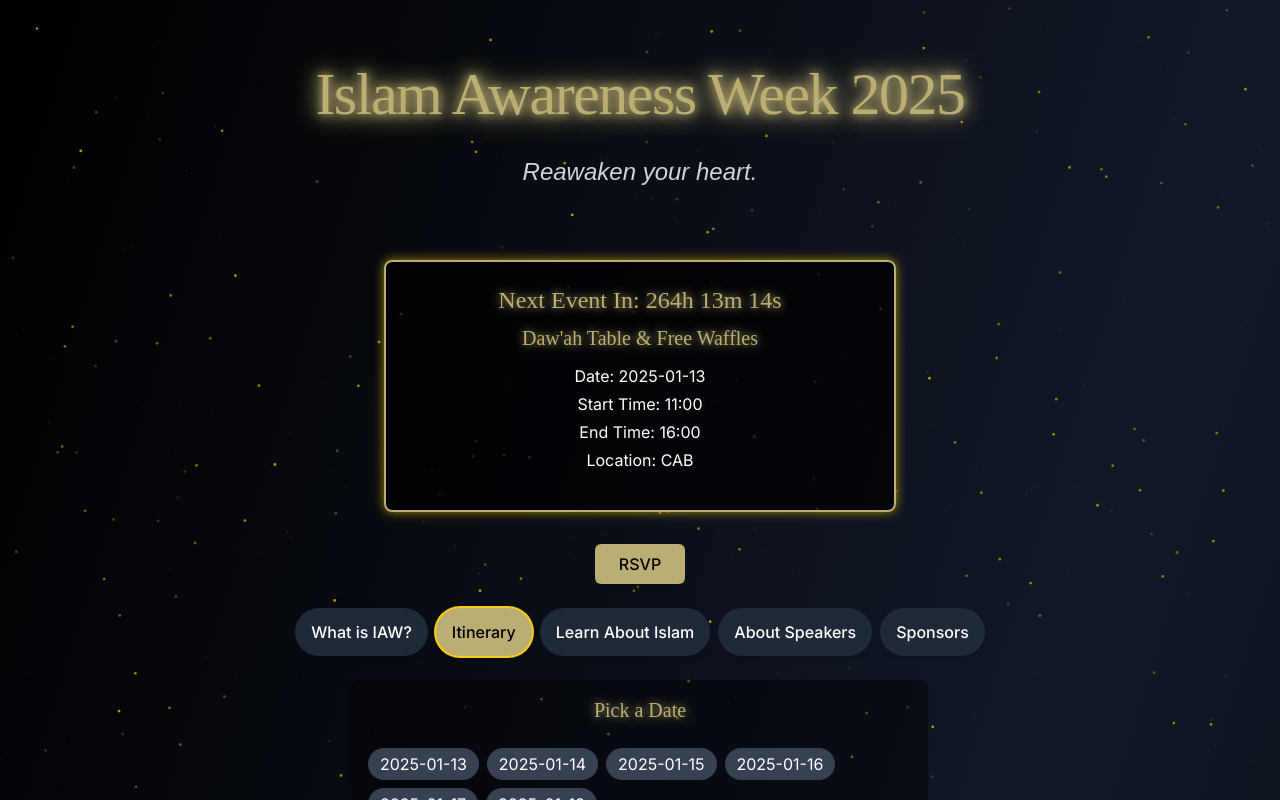
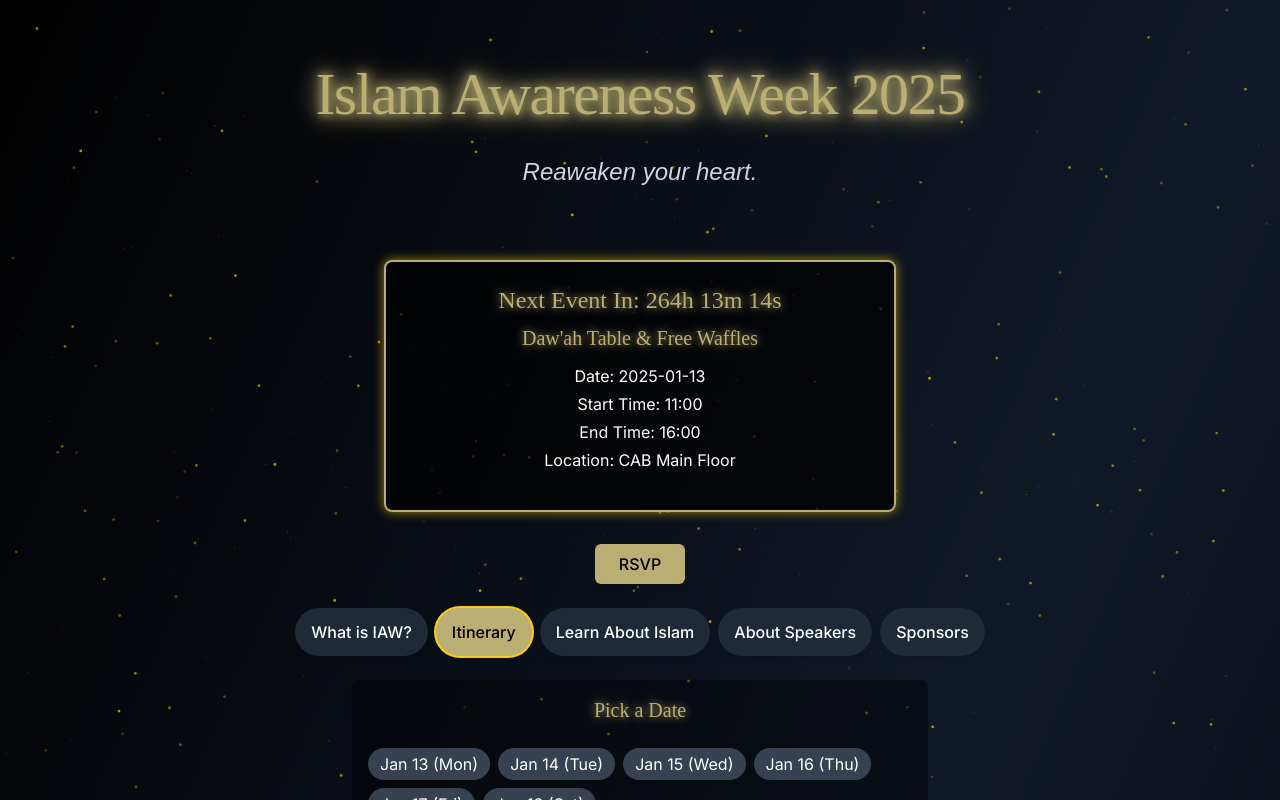
Before and after one commit to Donutboy2003/iaw2025, a Next.js app: page / in a window 1280 px wide. Both pictures are taken after a click on the tab "Itinerary". Shown: the top 800 px of the page. Built offline with nearby package versions, Linux system fonts and the light colour scheme.

Commit message:
Updated date and time format, size of the event boxes and a couple of locations

```diff
--- a/app/components/TabCard.tsx
+++ b/app/components/TabCard.tsx
@@ -38,7 +38,7 @@ const EventFlipCard: React.FC<{ event: Event; rsvpEnabledEventIds: number[] }> =
       className="
         relative
         w-full
-        h-64
+        h-32
         overflow-hidden
         perspective-1000
         bg-gray-800 bg-opacity-30
@@ -82,8 +82,8 @@ const EventFlipCard: React.FC<{ event: Event; rsvpEnabledEventIds: number[] }> =
               {event.startTime} - {event.endTime} | {event.location}
             </p>
           </div>
-          <div className="mt-2 flex justify-between items-center">
-            <button
+          <div className="mt-2 items-center">
+            {/* <button
               onClick={() => setIsFlipped(true)}
               className="
                 px-3 py-1 text-xs sm:text-sm
@@ -96,7 +96,7 @@ const EventFlipCard: React.FC<{ event: Event; rsvpEnabledEventIds: number[] }> =
               "
             >
               Learn More
-            </button>
+            </button> */}
 
             {/* If this event's ID is in rsvpEnabledEventIds, show the RSVP button */}
             {rsvpEnabledEventIds.includes(event.id) && (
--- a/app/page.tsx
+++ b/app/page.tsx
@@ -19,105 +19,140 @@ const events: Event[] = [
   {
     id: 1,
     name: "Daw'ah Table & Free Waffles",
-    date: "2025-01-13",
-    startTime: "11:00",
-    endTime: "16:00",
-    location: "CAB",
+    date: "Jan 13 (Mon)",
+    startTime: "11:00am",
+    endTime: "4:00pm",
+    location: "CAB Main Floor",
     rsvpLink: "https://forms.gle/exampleRSVP1",
   },
   {
     id: 2,
     name: "Lecture by Navaid Aziz",
-    date: "2025-01-13",
-    startTime: "17:00",
-    endTime: "19:00",
+    date: "Jan 13 (Mon)",
+    startTime: "5:00pm",
+    endTime: "7:00pm",
     location: "ECHA L1-190",
     rsvpLink: "https://forms.gle/zJzDen1UDavuArZu5",
   },
   {
     id: 3,
     name: "Daw'ah Table & Hijab Booth",
-    date: "2025-01-14",
-    startTime: "11:00",
-    endTime: "16:00",
-    location: "CAB",
+    date: "Jan 14 (Tue)",
+    startTime: "11:00am",
+    endTime: "4:00pm",
+    location: "CAB Main Floor",
     rsvpLink: "https://forms.gle/exampleRSVP3",
   },
   {
     id: 4,
     name: "Daw'ah Table & Virtual Reality",
-    date: "2025-01-15",
-    startTime: "11:00",
-    endTime: "16:00",
-    location: "TBA",
+    date: "Jan 15 (Wed)",
+    startTime: "11:00am",
+    endTime: "4:00pm",
+    location: "Outside HUB 172",
     rsvpLink: "https://forms.gle/exampleRSVP4",
   },
   {
     id: 5,
     name: "Lecture by Tim Humble",
-    date: "2025-01-15",
-    startTime: "17:00",
-    endTime: "19:00",
+    date: "Jan 15 (Wed)",
+    startTime: "5:00pm",
+    endTime: "7:00pm",
     location: "ECHA L1-190",
     rsvpLink: "https://forms.gle/zJzDen1UDavuArZu5",
   },
   {
     id: 6,
     name: "Daw'ah Table & Hijab Booth",
-    date: "2025-01-16",
-    startTime: "11:00",
-    endTime: "16:00",
+    date: "Jan 16 (Thu)",
+    startTime: "11:00am",
+    endTime: "4:00pm",
     location: "CAB",
     rsvpLink: "https://forms.gle/exampleRSVP6",
   },
   {
     id: 7,
     name: "Lecture by Way of Life SQ",
-    date: "2025-01-16",
-    startTime: "17:00",
-    endTime: "19:00",
+    date: "Jan 16 (Thu)",
+    startTime: "5:00pm",
+    endTime: "7:00pm",
     location: "ECHA L1-490",
     rsvpLink: "https://forms.gle/zJzDen1UDavuArZu5",
   },
   {
     id: 8,
     name: "IAW Dinner with special guest Way of Life SQ",
-    date: "2025-01-17",
-    startTime: "17:00",
-    endTime: "20:00",
+    date: "Jan 17 (Fri)",
+    startTime: "5:00pm",
+    endTime: "8:00pm",
     location: "Telus Atrium",
     rsvpLink: "https://buytickets.at/msauofa/1521527",
   },
   {
     id: 9,
     name: "Brothers session with Way of Life SQ",
-    date: "2025-01-18",
-    startTime: "13:00",
-    endTime: "15:00",
+    date: "Jan 18 (Sat)",
+    startTime: "1:00pm",
+    endTime: "3:00pm",
     location: "ECHA 2-430",
     rsvpLink: "https://forms.gle/zJzDen1UDavuArZu5",
   },
   {
     id: 10,
     name: "Sisters' Table of Barakah Halaqa",
-    date: "2025-01-18",
-    startTime: "13:00",
-    endTime: "15:00",
+    date: "Jan 18 (Sat)",
+    startTime: "1:00pm",
+    endTime: "3:00pm",
     location: "TBA",
     rsvpLink: "https://forms.gle/zJzDen1UDavuArZu5",
   },
 ];
 const rsvpEnabledEventIds: number[] = [2,5,7,8,9,10];
 
+// Returns the month number (01-12) from the month name
+function monthToNum(month: string) {
+  const monthNum = new Date(Date.parse(month + " 1, 2025")).getMonth() + 1
+  if (monthNum < 10) {
+    return '0' + monthNum;
+  }
+}
+
+// Format date string to YYYY-MM-DD
+function formatDate(date: string) {
+  const [month, day] = date.split(" ", 2);
+  return '2025-' + monthToNum(month) + '-' + day;
+}
+
+// Format time from 12-hour am/pm to 24-hour format
+function formatTime(time: string) {
+  const [hour, minute] = time.trim().substring(0, time.length - 2).split(":", 2);
+  const isPM = time.includes("pm");
+  return (isPM ? parseInt(hour) + 12 : hour) + ":" + minute;
+}
+
+function formatEvents(events: Event[]) {
+  return events.map(event => ({
+    ...event,
+    date: formatDate(event.date),
+    startTime: formatTime(event.startTime),
+    endTime: formatTime(event.endTime),
+  }));
+}
+
 export default function Home() {
   const [nextEvent, setNextEvent] = useState<Event | null>(null);
   const [timeRemaining, setTimeRemaining] = useState<string>("");
   const [showScrollTop, setShowScrollTop] = useState(false);
 
+
   useEffect(() => {
     // 1. Find the next upcoming event
     const now = new Date();
-    const upcomingEvent = events.find(
+    console.log(events);
+    const formatedEvents = formatEvents(events);
+    console.log(formatedEvents);
+
+    const upcomingEvent = formatedEvents.find(
       (event) => new Date(`${event.date}T${event.startTime}`) > now
     );
     setNextEvent(upcomingEvent || null);
```
